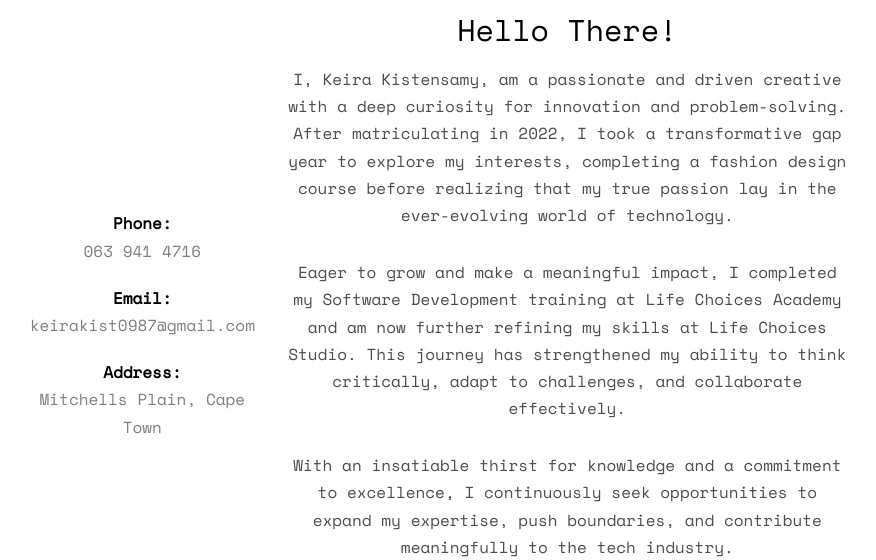
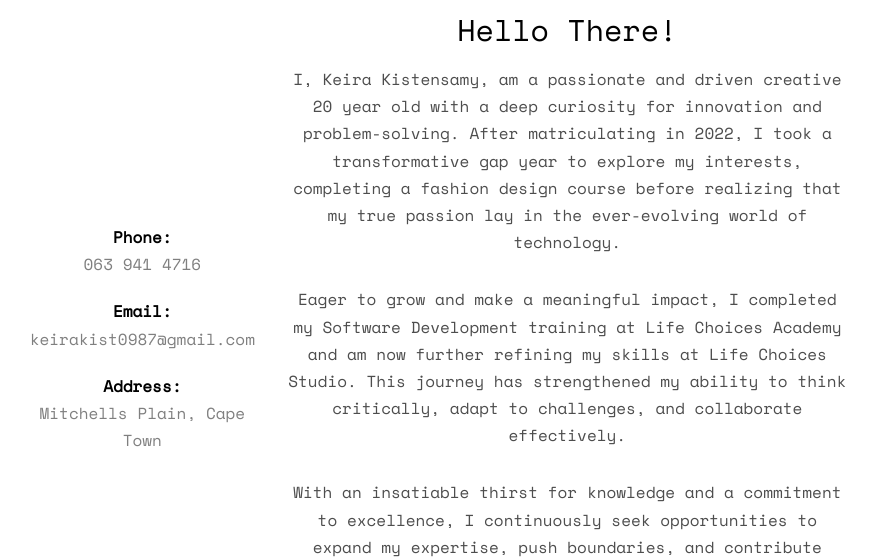
Before and after one commit to KeiraKistensamy/myportfolio, a website: page index.html in a window 1280 px wide. Shown: the part 1060-1620 px from the top of the page, without its empty margins (221-1097 px from the left). Drawn offline with nearby package versions, Linux system fonts and the light colour scheme; some packages are replaced by stand-ins of ours; no server answers; files whose address does not match are found by name.

Commit message:
my portfolio

```diff
--- a/index.html
+++ b/index.html
@@ -121,7 +121,7 @@
 				</div>
 				<div class="col-md-8">
 					<h2>Hello There!</h2>
-					<p>I, Keira Kistensamy, am a passionate and driven creative with a deep curiosity for innovation and problem-solving. After matriculating in 2022, I took a transformative gap year to explore my interests, completing a fashion design course before realizing that my true passion lay in the ever-evolving world of technology.</p>
+					<p>I, Keira Kistensamy, am a passionate and driven creative 20 year old with a deep curiosity for innovation and problem-solving. After matriculating in 2022, I took a transformative gap year to explore my interests, completing a fashion design course before realizing that my true passion lay in the ever-evolving world of technology.</p>
 
 						<p>Eager to grow and make a meaningful impact, I completed my Software Development training at Life Choices Academy and am now further refining my skills at Life Choices Studio. This journey has strengthened my ability to think critically, adapt to challenges, and collaborate effectively.</p>
 
```
